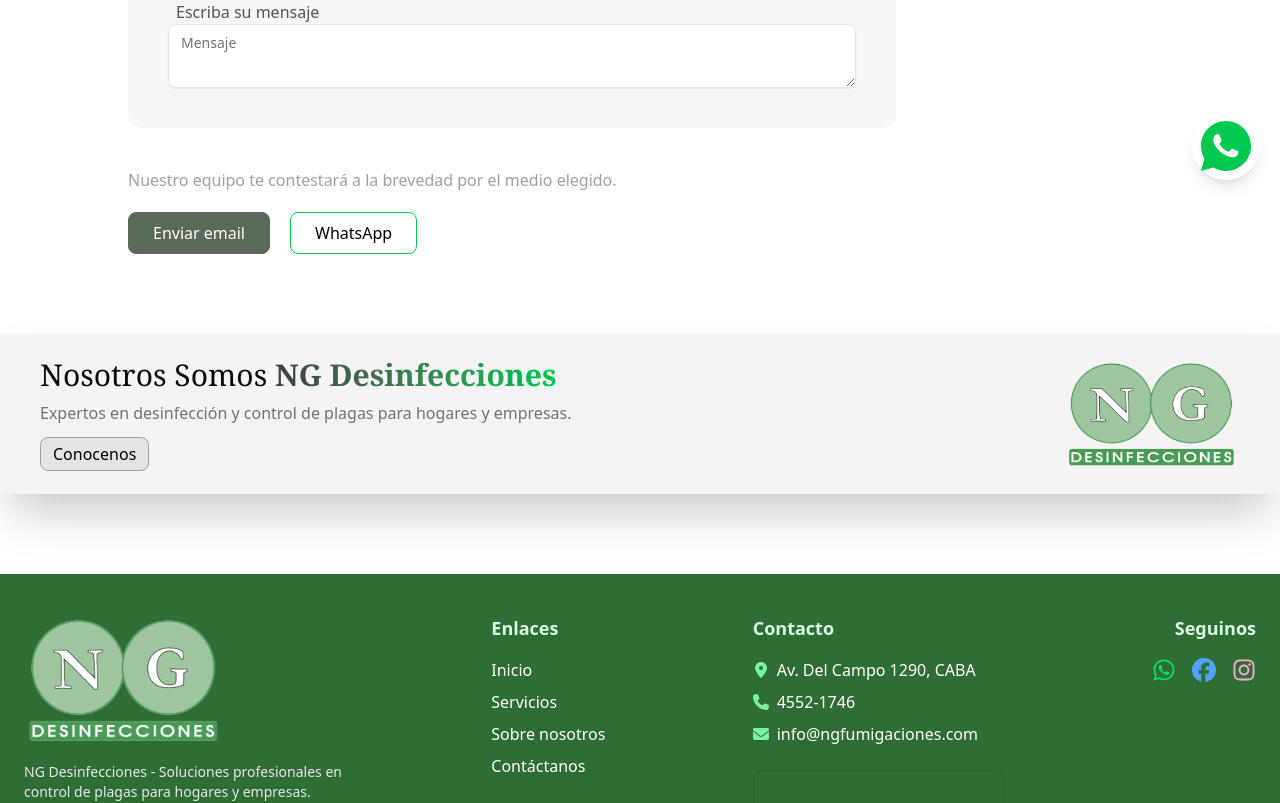
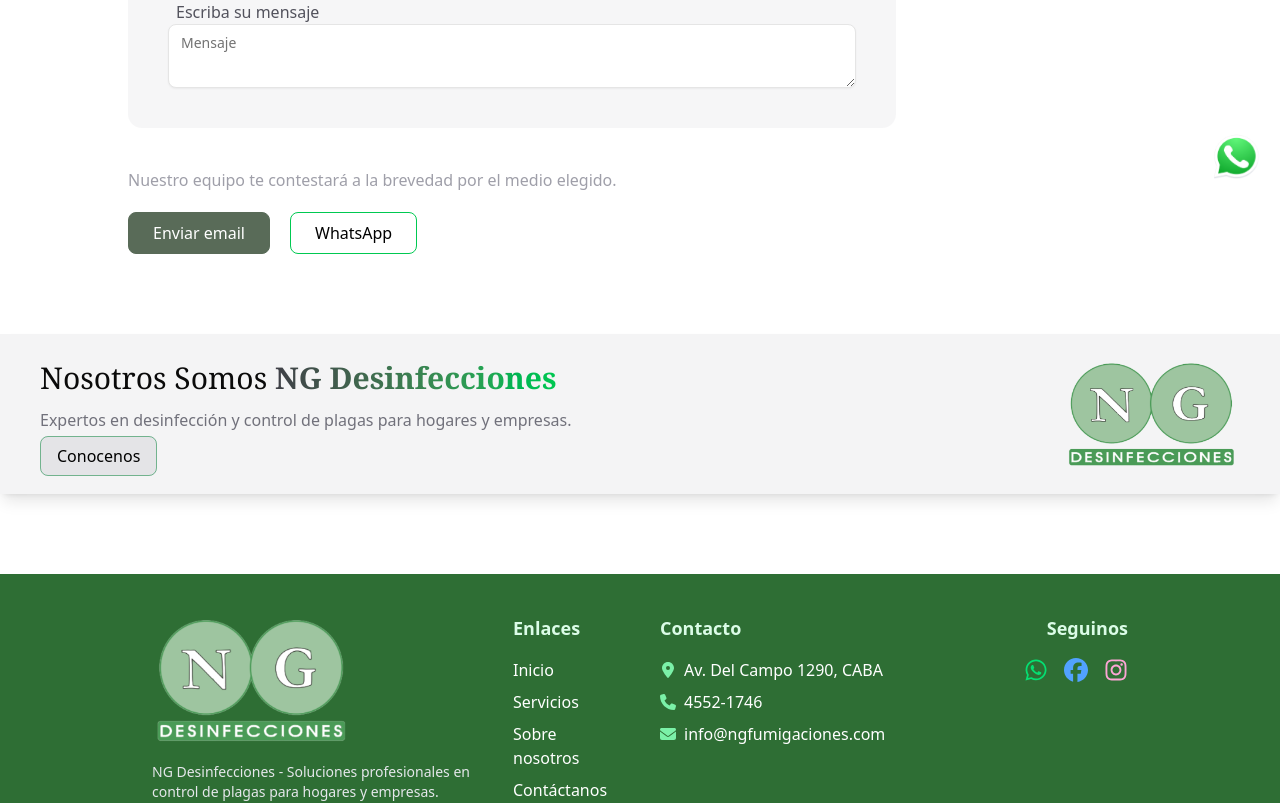
Before and after one commit to FedericoHerreraa/ng-fumigaciones, a Next.js app: page /contact-us in a window 1280 px wide. Shown: the part 600-1403 px from the top of the page. Built offline with nearby package versions, Linux system fonts and the light colour scheme; grey boxes are pictures that could not be loaded.

Commit message:
improving responsive of homepage

```diff
--- a/app/api/send-email/route.ts
+++ b/app/api/send-email/route.ts
@@ -294,19 +294,19 @@
         //     message
         // )
 
-        // Email sent to client
+        // Email sent to us
         await resend.emails.send({
-            from: 'elegir@gmail.com',
-            to: email,
+            from: email,
+            to: 'info@ngdesinfecciones.com.ar',
             subject: subject,
             html: emailClientMessage
         })
 
-        // Email sent to us
+        // Email sent to the client
         // await resend.emails.send({
-        //     from: 'contact@asneedsolutions.com',
-        //     to: 'asneedsolutions@gmail.com',
-        //     subject: lenguage === 'en' ? 'New meeting arranged' : 'Nuevo cita reservada',
+        //     from: 'info@ngdesinfecciones.com.ar',
+        //     to: email,
+        //     subject: 'Solicitud de contacto recibida',
         //     html: emailUsMessage
         // })
 
--- a/components/AboutUsComponent.tsx
+++ b/components/AboutUsComponent.tsx
@@ -1,17 +1,18 @@
-
 import logo from '@/images/logo.png'
 import Image from "next/image"
 import Link from 'next/link'
 
 export const AboutUsComponent = () => {
     return (
-        <div className="bg-zinc-100 h-40 flex items-center justify-between px-10 shadow-2xl mt-20">
-            <div className='flex flex-col items-start'>
-                <h1 className="text-3xl font-serif">Nosotros Somos <span className='font-semibold bg-clip-text text-transparent bg-gradient-to-r from-zinc-700 to-green-500'>NG Desinfecciones</span></h1>
-                <p className="text-zinc-500 mt-2">
+        <div className='flex items-center justify-between min-h-[20vh] bg-zinc-100 my-20 shadow-lg px-10 md:py-0 py-10'>
+            <div>
+                <h1 className="text-3xl font-serif">
+                    Nosotros Somos <span className='font-semibold bg-clip-text text-transparent bg-gradient-to-r from-zinc-700 to-green-500'>NG Desinfecciones</span>
+                </h1>
+                <p className="text-zinc-500 md:my-3 my-4">
                     Expertos en desinfección y control de plagas para hogares y empresas.
                 </p>
-                <Link href={'/about-us'} className="bg-zinc-200 border border-zinc-400 text-black px-3 py-1 mt-3 cursor-pointer rounded-md hover:bg-white transition">
+                <Link href={'/about-us'} className="bg-zinc-200 border border-green-700/50 text-black px-4 py-2 cursor-pointer rounded-md hover:bg-white transition">
                     Conocenos
                 </Link>
             </div>
--- a/components/Footer.tsx
+++ b/components/Footer.tsx
@@ -13,9 +13,8 @@
 export const Footer = () => {
   return (
     <footer className="bg-[#2e6e34] text-white pt-10 pb-4 mt-20 ">
-      <div className="max-w-7xl mx-auto px-6 flex flex-col md:flex-row justify-between items-center md:items-start gap-10">
-        {/* Logo y descripción */}
-        <div className="flex flex-col items-center md:items-start gap-4">
+      <div className="md:w-[80%] w-[95%] mx-auto px-6 flex flex-col md:flex-row justify-between items-center md:items-start gap-10">
+        <div className="flex flex-col items-center md:items-start gap-4 md:w-3/8 w-full">
           <Image
             src={logo}
             alt="Logo NG Fumigaciones"
@@ -28,8 +27,8 @@
             para hogares y empresas.
           </p>
         </div>
-        {/* Enlaces rápidos */}
-        <div className="flex flex-col gap-2">
+
+        <div className="flex flex-col text-left gap-2 md:w-1/8 w-full">
           <h4 className="font-semibold text-lg mb-2 text-green-100">Enlaces</h4>
           <Link href="/" className="hover:text-green-300 transition-colors">
             Inicio
@@ -53,8 +52,8 @@
             Contáctanos
           </Link>
         </div>
-        {/* Contacto */}
-        <div className="flex flex-col gap-2">
+
+        <div className="flex flex-col gap-2 md:w-3/8 w-full">
           <h4 className="font-semibold text-lg mb-2 text-green-100">
             Contacto
           </h4>
@@ -70,11 +69,10 @@
             <FaEnvelope className="text-green-300" />
             <span>info@ngfumigaciones.com</span>
           </div>
-          <div className="mt-4 rounded-lg overflow-hidden border border-green-900/30">
+          <div className="mt-4 rounded-md overflow-hidden w-full">
             <iframe
               title="Ubicación NG Desinfecciones"
               src="https://www.google.com/maps?q=Av.+Del+Campo+1290,+CABA&output=embed"
-              width="250"
               height="120"
               style={{ border: 0 }}
               allowFullScreen={false}
@@ -83,8 +81,8 @@
             ></iframe>
           </div>
         </div>
-        {/* Redes sociales */}
-        <div className="flex flex-col gap-2 items-center md:items-end">
+
+        <div className="flex flex-col gap-2 items-center md:items-end md:w-1/8 w-full">
           <h4 className="font-semibold text-lg mb-2 text-green-100">
             Seguinos
           </h4>
--- a/components/Services.tsx
+++ b/components/Services.tsx
@@ -46,7 +46,7 @@
         </div>
       </div>
 
-      <div className="w-full border-y-2 border-y-zinc-400/50 border-dashed p-8 min-h-[500px] flex flex-col items-center justify-center">
+      <div className="w-full bg-white/70 border-y-2 border-y-zinc-400/20 border-dashed p-8 min-h-[500px] flex flex-col items-center justify-center">
         <div className={`flex flex-col md:flex-row justify-center items-center ${selectedTab === "insectos" ? "gap-18" : "gap-30"}`}>
           {(selectedTab === "insectos" ? insectos : plagasUrbanas).map((item) => {
             const cardContent = (
--- a/components/WhatsappQuickAccess.tsx
+++ b/components/WhatsappQuickAccess.tsx
@@ -1,16 +1,19 @@
 
-import { RiWhatsappFill } from "react-icons/ri";
+import Image from "next/image";
+import whatsappIcon from '@/images/whatsapp-icon.png'
 
 export const WhatsappQuickAccess = () => {
     const phone = '5491123497999'
     const message = 'Hola buenas, tengo una consulta...'
 
     return (
-        <div className="fixed bottom-5 right-5 z-50 cursor-pointer">
+        <div className="fixed md:bottom-5 md:right-5 bottom-2 right-2 z-50 cursor-pointer">
             <a href={`https://api.whatsapp.com/send?phone=${phone}&text=${message}`} target="_blank">
-                <div className="bg-white rounded-full p-1 shadow-lg">
-                    <RiWhatsappFill className="text-6xl text-green-500" />
-                </div>
+                <Image
+                    src={whatsappIcon}
+                    alt="Whatsapp"
+                    className="w-12 h-12"
+                />
             </a>
         </div>
     )
```
Also changed, not shown: images/whatsapp-icon.png (added).
